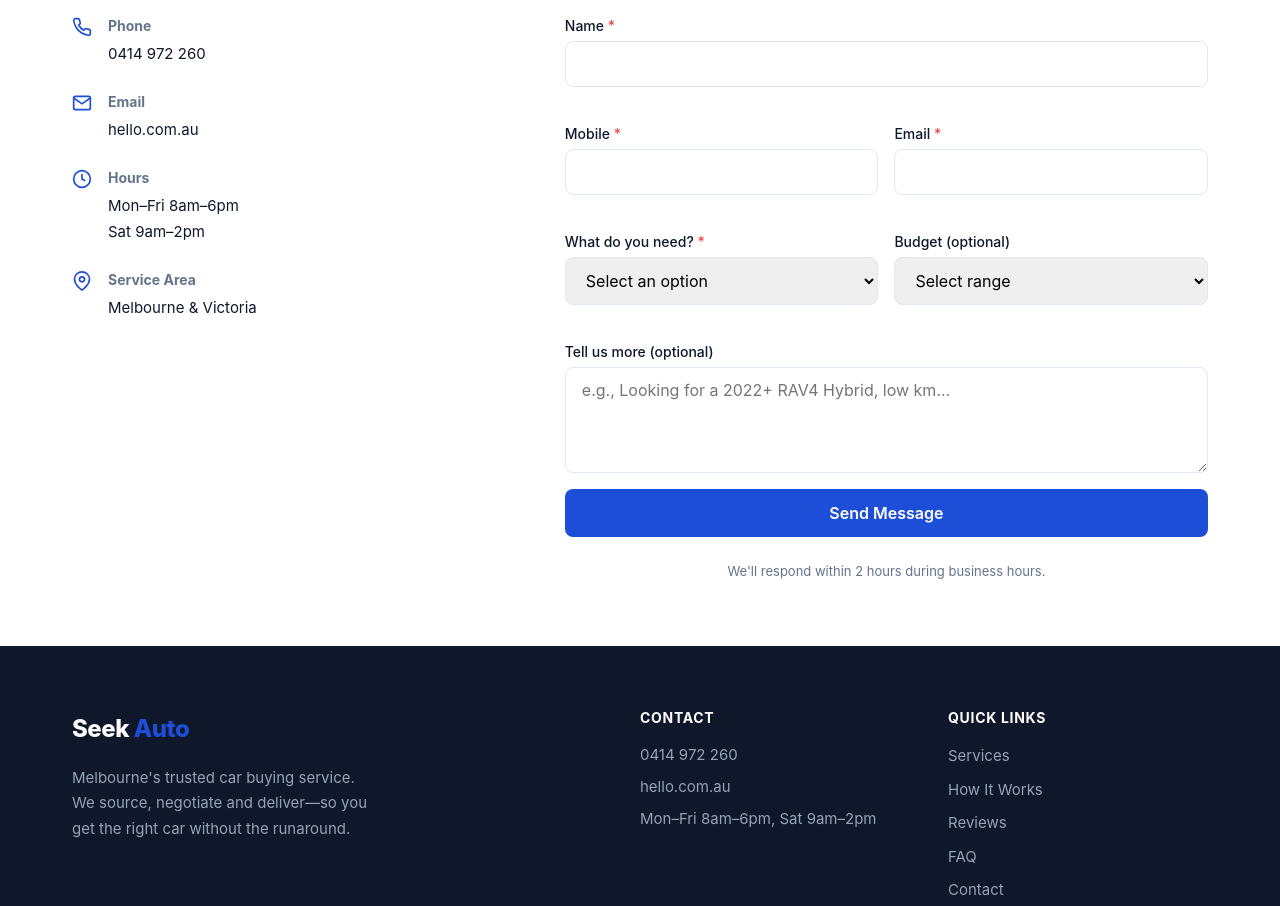
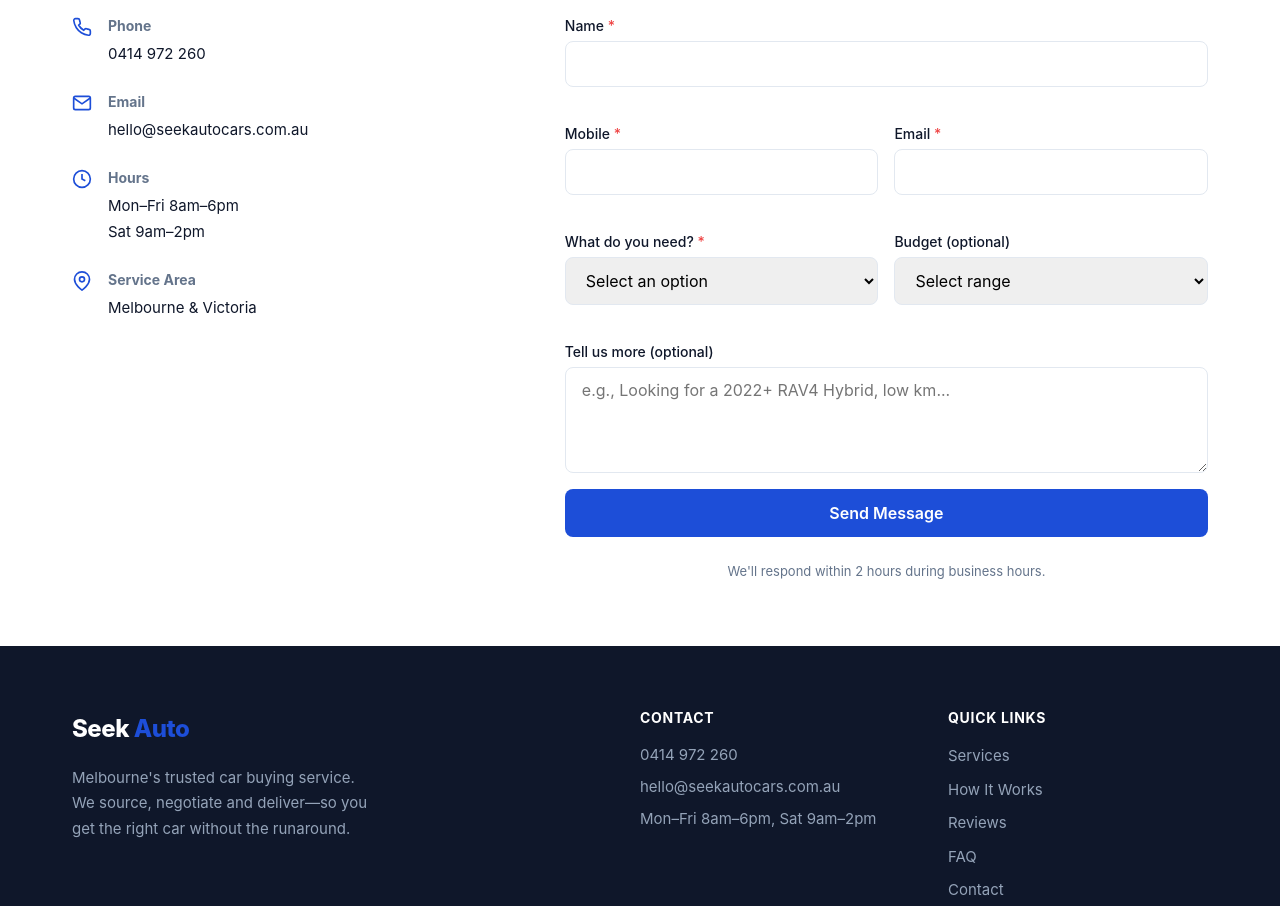
Before and after one commit to pat92campbell-commits/seekcap-website, a website: page index.html in a window 1280 px wide. Shown: the part 5100-6006 px from the top of the page. Drawn offline with Linux system fonts and the light colour scheme.

Commit message:
Fix contact email address

```diff
--- a/index.html
+++ b/index.html
@@ -23,7 +23,7 @@ SITE CONFIGURATION - Edit these values to customise your business details
         // Contact
         phone: "0414 972 260",
         phoneHref: "tel:0414972260",
-        email: "hello.com.au",
+        email: "hello@seekautocars.com.au",
 
         // Location & Hours
         region: "Melbourne & Victoria",
@@ -612,7 +612,7 @@ there, and explain how we work. You only commit (and pay our fee) when you decid
                             </svg>
                             <div>
                                 <strong>Email</strong>
-                                <a href="mailto:hello.com.au">hello.com.au</a>
+                                <a href="mailto:hello@seekautocars.com.au">hello@seekautocars.com.au</a>
                             </div>
                         </div>
                         <div class="contact-detail">
@@ -724,7 +724,7 @@ there, and explain how we work. You only commit (and pay our fee) when you decid
                 <div class="footer-contact">
                     <h4>Contact</h4>
                     <p><a href="tel:0414972260">0414 972 260</a></p>
-                    <p><a href="mailto:hello.com.au">hello.com.au</a></p>
+                    <p><a href="mailto:hello@seekautocars.com.au">hello@seekautocars.com.au</a></p>
                     <p>Mon–Fri 8am–6pm, Sat 9am–2pm</p>
                 </div>
                 <div class="footer-links">
```
